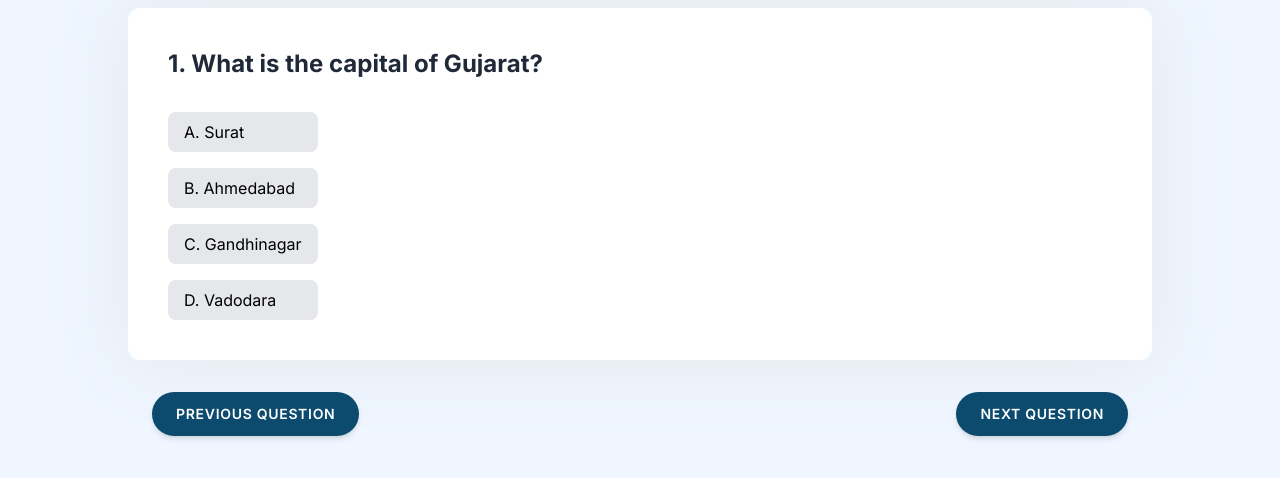
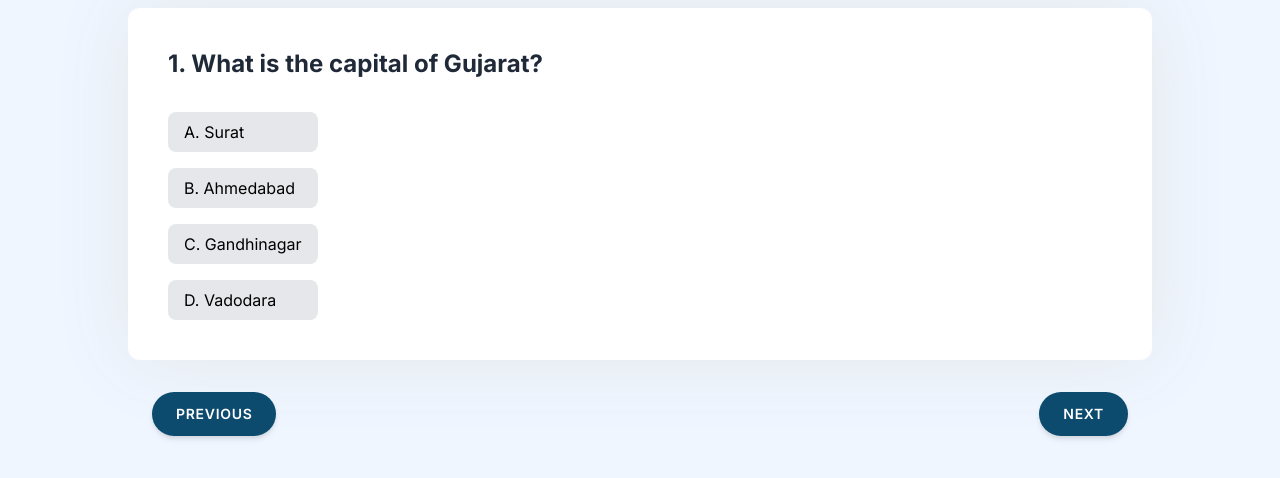
Before and after one commit to Akash3444/studentocean, a website: page question.html in a window 1280 px wide. Shown: the part 208-686 px from the top of the page. Drawn offline with Linux system fonts and the light colour scheme.

Commit message:
change button text

```diff
--- a/question.html
+++ b/question.html
@@ -88,13 +88,13 @@
         <button
           class="flex items-center gap-2 bg-sky-900 max-w-max uppercase font-semibold tracking-wider text-white text-sm py-3 px-6 rounded-full shadow-md"
         >
-          Previous Question
+          Previous
         </button>
 
         <button
           class="flex-1 flex items-center gap-2 bg-sky-900 max-w-max uppercase font-semibold tracking-wider text-white text-sm py-3 px-6 rounded-full shadow-md"
         >
-          Next Question
+          Next
         </button>
       </div>
     </main>
```
